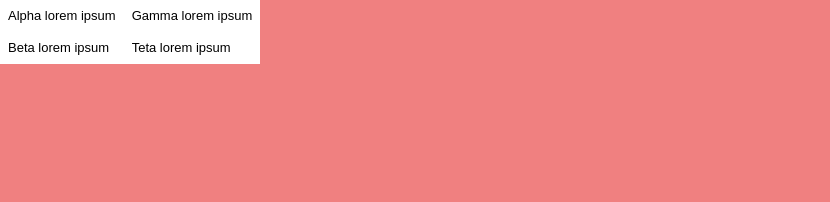
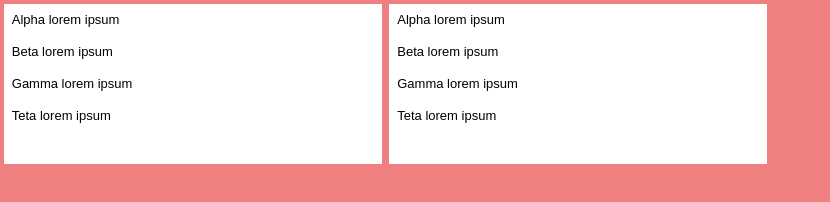
Before and after one commit to einse/respire-demo, a plain HTML site: page index.html in a window 1280 px wide. Shown: the whole page, without its empty margins (0-830 px from the left). Drawn offline with Linux system fonts and the light colour scheme.

Commit message:
Add flex-grow, flex-shrink, flex-basis to stretch the 'set'

```diff
--- a/index.html
+++ b/index.html
@@ -14,10 +14,16 @@
 		<div class="set">
 			<div class="set__entry">Alpha lorem ipsum</div>
 			<div class="set__entry" contenteditable>Beta lorem ipsum</div>
+			<div class="set__entry">Gamma lorem ipsum</div>
+			<div class="set__entry" contenteditable>Teta lorem ipsum</div>
+			<div class="set__entry" contenteditable></div>
 		</div>
 		<div class="set">
+			<div class="set__entry">Alpha lorem ipsum</div>
+			<div class="set__entry" contenteditable>Beta lorem ipsum</div>
 			<div class="set__entry">Gamma lorem ipsum</div>
-			<div class="set__entry">Teta lorem ipsum</div>
+			<div class="set__entry" contenteditable>Teta lorem ipsum</div>
+			<div class="set__entry" contenteditable></div>
 		</div>
 	</div>
 </body>
--- a/style.css
+++ b/style.css
@@ -14,15 +14,22 @@ body {
  */
 
 #paper {
-	display: inline-flex;
-	flex-direction: row;
+	display: flex;
+	flex-flow: row nowrap;
+	height: 100vh;
+	max-height: 100vh;
 }
 
 .set {
-
+	display: flex;
+	flex-flow: column wrap;
+	margin: 0.1cm;
+	flex-grow: 0;
+	flex-shrink: 0;
+	flex-basis: 10cm;
 }
 
-.set-entry {
+.set__entry {
 
 }
 
```
